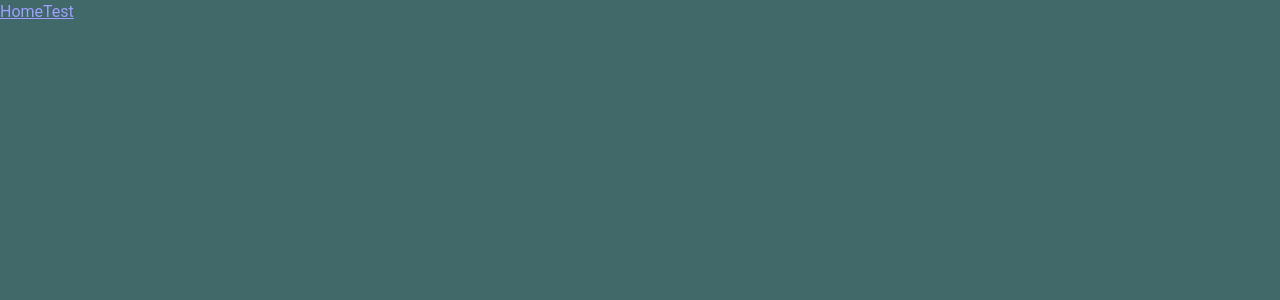
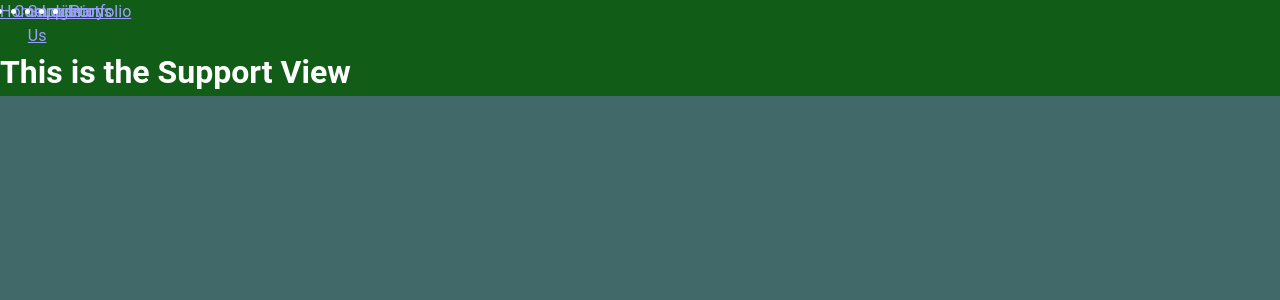
Before and after one commit to luckybluejay27/SharkFilm-Testing, a Vue app: page /SupportView in a window 1280 px wide. Before the commit this address had no page. Shown: the top 300 px of the page. Built offline with nearby package versions, Linux system fonts and the light colour scheme.

Commit message:
Navbar styling

```diff
--- a/src/components.d.ts
+++ b/src/components.d.ts
@@ -11,6 +11,7 @@ declare module 'vue' {
     HelloWorld: typeof import('./components/HelloWorld.vue')['default']
     NavComponent: typeof import('./components/NavComponent.vue')['default']
     Navigation: typeof import('./components/Navigation.vue')['default']
+    PortfolioView: typeof import('./components/PortfolioView.vue')['default']
     PrimeNav: typeof import('./components/PrimeNav.vue')['default']
     RouterLink: typeof import('vue-router')['RouterLink']
     RouterView: typeof import('vue-router')['RouterView']
--- a/src/components/Navigation.vue
+++ b/src/components/Navigation.vue
@@ -1,9 +1,15 @@
 <template>
-  <div>
-    <router-link to="/">Home</router-link>
-    <router-link to="/TestView">Test</router-link>
+  <div class="Navigation">
+    <ul>
+      <li><router-link to="/">Home</router-link></li>
+      <li><router-link to="/CommissionsView">Commissions</router-link></li>
+      <li><router-link to="/SupportView">Support Us</router-link></li>
+      <li><router-link to="/LoginView">Login</router-link></li>
+      <li><router-link to="/LibraryView">Library</router-link></li>
+      <li><router-link to="/PortfolioView">Portfolio</router-link></li>
+    </ul>
+    <router-view />
   </div>
-  <router-view />
 </template>
 
   <script>
@@ -13,8 +19,11 @@
       return {
         routes: [
           { name: 'Home', path: '/' },
-          { name: 'Test', path: '/TestView' },
-        // Add more routes here as needed
+          { name: 'SupportView', path: '/SupportView' },
+          { name: 'LoginView', path: '/LoginView' },
+          { name: 'LibraryView', path: '/LibraryView' },
+          { name: 'PortfolioView', path: '/PortfolioView' },
+          { name: 'CommissionsView', path: '/CommissionsView' },
         ],
       }
     },
--- /dev/null
+++ b/src/pages/CommissionsView.vue
@@ -0,0 +1,15 @@
+<template>
+  <div>
+    <h1>This is the Comms View</h1>
+  </div>
+</template>
+
+  <script>
+  export default {
+    name: 'CommissionsView',
+  }
+  </script>
+
+  <style>
+  /* Your styles here */
+  </style>
--- /dev/null
+++ b/src/pages/LibraryView.vue
@@ -0,0 +1,16 @@
+<template>
+  <div>
+    <!-- Your TestView content here -->
+    <h1>This is the LibraryView</h1>
+  </div>
+</template>
+
+  <script>
+  export default {
+    name: 'LibraryView',
+  }
+  </script>
+
+  <style>
+  /* Your styles here */
+  </style>
--- a/src/pages/TestView.vue
+++ b/src/pages/LoginView.vue
@@ -1,13 +1,13 @@
 <template>
   <div>
     <!-- Your TestView content here -->
-    <h1>This is the Test View</h1>
+    <h1>This is the Login View</h1>
   </div>
 </template>
 
   <script>
   export default {
-    name: 'TestView',
+    name: 'LoginView',
   }
   </script>
 
--- /dev/null
+++ b/src/pages/PortfolioView.vue
@@ -0,0 +1,16 @@
+<template>
+  <div>
+    <!-- Your TestView content here -->
+    <h1>This is the PortfolioView</h1>
+  </div>
+</template>
+
+  <script>
+  export default {
+    name: 'PortfolioView',
+  }
+  </script>
+
+  <style>
+  /* Your styles here */
+  </style>
--- /dev/null
+++ b/src/pages/SupportView.vue
@@ -0,0 +1,15 @@
+<template>
+  <div>
+    <h1>This is the Support View</h1>
+  </div>
+</template>
+
+  <script>
+  export default {
+    name: 'SupportView',
+  }
+  </script>
+
+  <style>
+  /* Your styles here */
+  </style>
--- a/src/styles/GlobalDark.css
+++ b/src/styles/GlobalDark.css
@@ -72,4 +72,16 @@ Surface {
   transform: translate(-50%, -50%);
   transform-origin: 50% 50%;
 }
+.Navigation{
+  background-color: var(--SurfaceDark);
 }
+.Navigation > ul {
+  display: grid;
+  grid-template-columns: repeat(auto-fill, minmax(0, 1fr));
+  gap: 1vw;
+}
+.Navigation > li {
+  margin-right: 0.5vh;
+  float: left;
+  }
+}
--- a/src/typed-router.d.ts
+++ b/src/typed-router.d.ts
@@ -19,6 +19,10 @@ declare module 'vue-router/auto-routes' {
    */
   export interface RouteNamedMap {
     '/': RouteRecordInfo<'/', '/', Record<never, never>, Record<never, never>>,
-    '/TestView': RouteRecordInfo<'/TestView', '/TestView', Record<never, never>, Record<never, never>>,
+    '/CommissionsView': RouteRecordInfo<'/CommissionsView', '/CommissionsView', Record<never, never>, Record<never, never>>,
+    '/LibraryView': RouteRecordInfo<'/LibraryView', '/LibraryView', Record<never, never>, Record<never, never>>,
+    '/LoginView': RouteRecordInfo<'/LoginView', '/LoginView', Record<never, never>, Record<never, never>>,
+    '/PortfolioView': RouteRecordInfo<'/PortfolioView', '/PortfolioView', Record<never, never>, Record<never, never>>,
+    '/SupportView': RouteRecordInfo<'/SupportView', '/SupportView', Record<never, never>, Record<never, never>>,
   }
 }
```
